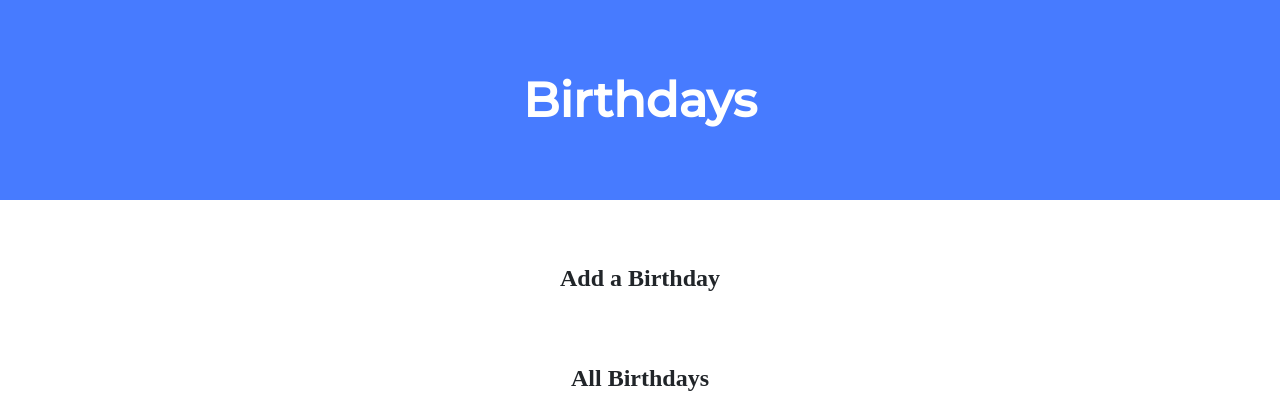
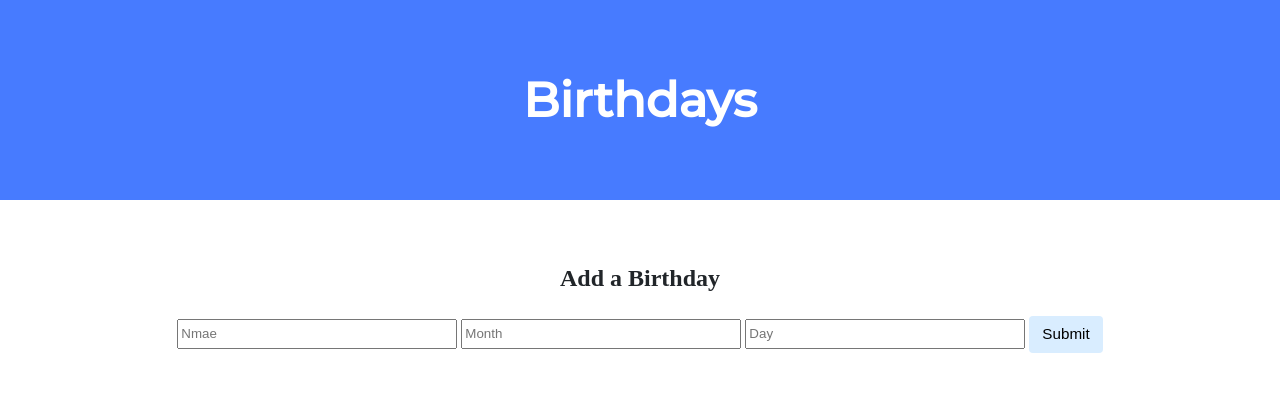
Before and after one commit to faisaltheprofessor/Harvard-CS50, a Flask app: page / in a window 1280 px wide. Shown: the top 403 px of the page. Run offline with Flask 3, Linux system fonts and the light colour scheme; some libraries are stand-ins or nearby versions.

Commit message:
Sat, Mar 30, 2024, 11:19 PM +01:00

```diff
--- a/birthdays/app.py
+++ b/birthdays/app.py
@@ -27,6 +27,11 @@ def index():
     if request.method == "POST":
 
         # TODO: Add the user's entry into the database
+        name = request.form.get('name')
+        month = request.form.get('month')
+        day = request.form.get('day')
+
+
 
         return redirect("/")
 
--- a/birthdays/templates/index.html
+++ b/birthdays/templates/index.html
@@ -15,6 +15,12 @@
 
                 <h2>Add a Birthday</h2>
                 <!-- TODO: Create a form for users to submit a name, a month, and a day -->
+                <form method="POST" action="/">
+                    <input type="text" placeholder="Nmae" name="name" />
+                    <input type="number" placeholder="Month" name="month" />
+                    <input type="number" placeholder="Day" name="day" />
+                    <button type="submit">Submit</button>
+                </form>
             </div>
 
             <div class="section">
```
